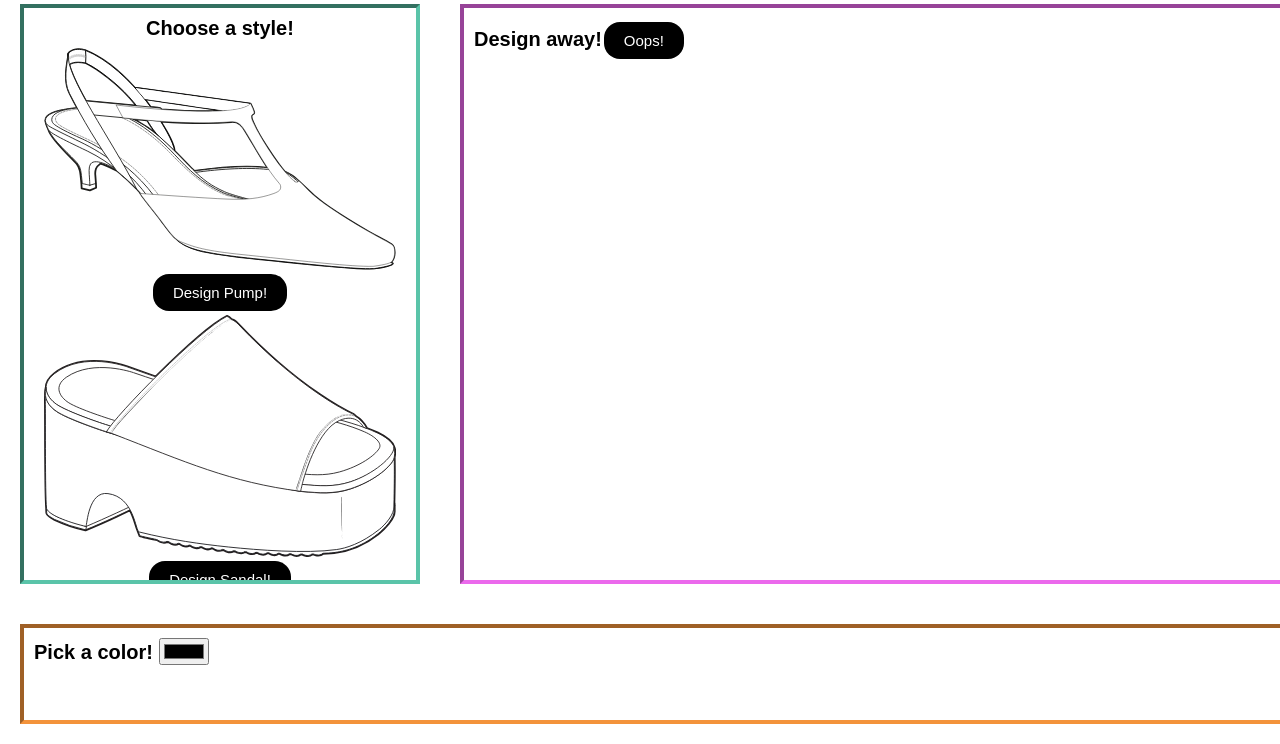
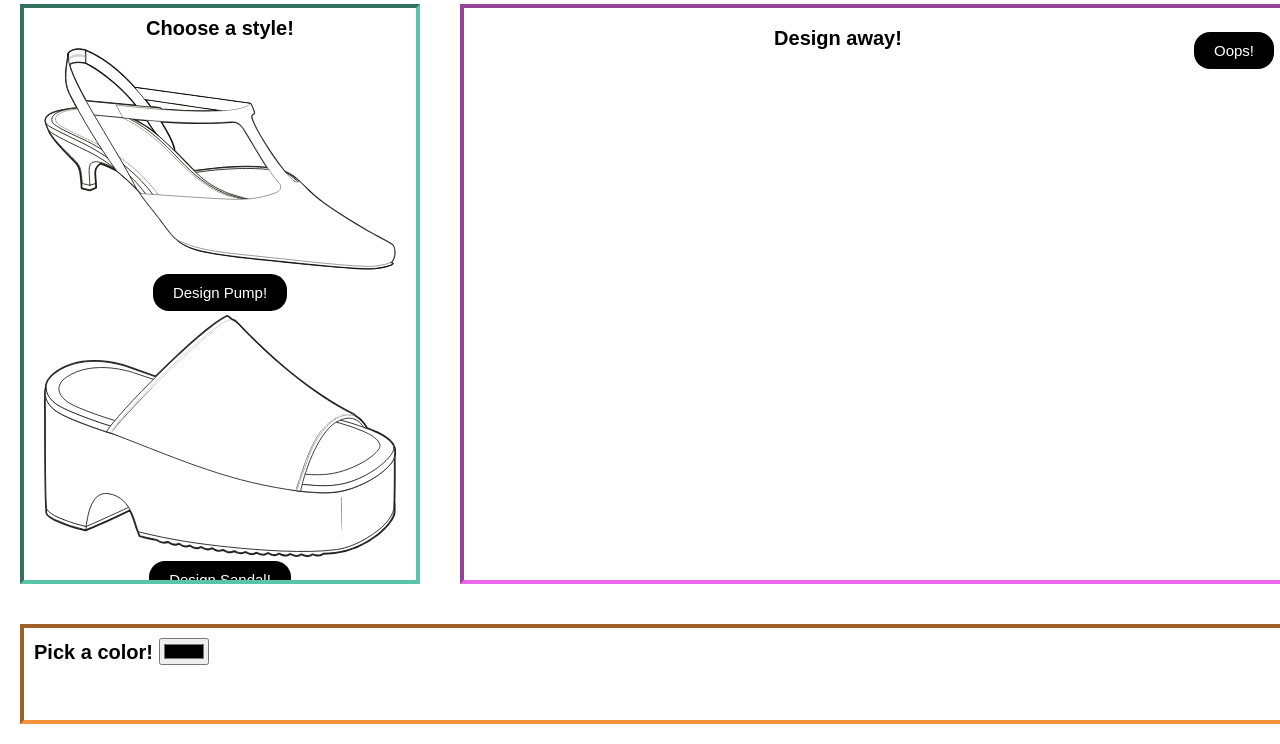
Before and after one commit to Tara-Oliver/YOU-NIQUE-DESIGNS, a website built with webpack: page index.html in a window 1280 px wide. Shown: the part 96-840 px from the top of the page. Built offline with nearby package versions, Linux system fonts and the light colour scheme.

Commit message:
fixed title in design area

```diff
--- a/src/index.js
+++ b/src/index.js
@@ -75,15 +75,19 @@ document.addEventListener("DOMContentLoaded", function () {
 
     //add design area to page
     const design_area = document.createElement("div");
-        design_area.innerText = 'Design away!';
         design_area.setAttribute("class", "design");
-        container.appendChild(design_area);
+
+    const design_title = document.createElement("div");
+        design_title.innerText = 'Design away!';
+        design_title.setAttribute = ("id", "design_title");
+    design_area.appendChild(design_title);
+    container.appendChild(design_area);
 
     const oopsBtn = document.createElement("button");
         oopsBtn.innerText = 'Oops!';
         oopsBtn.setAttribute("id", "oopsBtn");
-        oopsBtn.setAttribute("class", "btn");
-        design_area.appendChild(oopsBtn);
+        oopsBtn.setAttribute("class", "btn2");
+        design_title.appendChild(oopsBtn);
 
     // const oops = document.getElementById("oopsBtn");
 
--- a/src/index.scss
+++ b/src/index.scss
@@ -125,7 +125,14 @@ svg {
     grid-row-end: 4;
     grid-column-start: 2;
     grid-column-end: 4;
-    border: 4px inset #EB69EC
+    border: 4px inset #EB69EC;
+    text-align: center;
+
+
+}
+
+.design_title {
+    margin-bottom: 10px;
 }
 
 .palette {
@@ -188,7 +195,7 @@ img{
     border: 2px solid #F3933B;
 }
 
-.btn1 {
+.btn1, .btn2{
     float: right;
     background-color: rgb(0, 0, 0);
     border: none;
@@ -218,8 +225,8 @@ img{
 
  //Modal Content */
 .modal_content {
-    background-color: #000;
-        opacity: .9;
+    background-color: rgb(0, 0, 0);
+        opacity: .7;
     // opacity: 0.5;
     margin: auto;
     padding: 20px;
```
Also changed, not shown: dist/main.css, dist/main.js.
